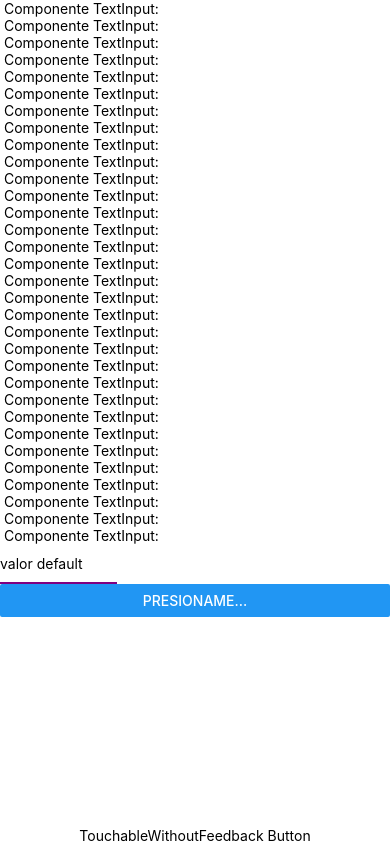
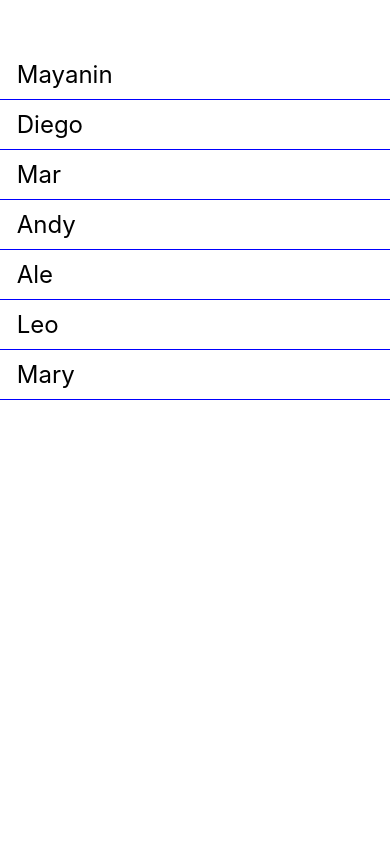
Before and after one commit to MayaGaS/ProgramacionMovil182, a React Native app in the folder holaMundo/: screen / in a window 390 px wide. Built offline with nearby package versions, Linux system fonts and the light colour scheme.

Commit message:
FlatList

```diff
--- a/holaMundo/App.js
+++ b/holaMundo/App.js
@@ -1,7 +1,7 @@
 // Importaciones
 import { StatusBar } from 'expo-status-bar';
-import { Button, StyleSheet, Text, View, TextInput, TouchableHighlight, TouchableOpacity, TouchableWithoutFeedback, ScrollView, Dimensions } from 'react-native';
-import React,{useState} from 'react'; //Importacion para hacer usos de datos
+import { Button, StyleSheet, Text, View, TextInput, TouchableHighlight, TouchableOpacity, TouchableWithoutFeedback, ScrollView, Dimensions, FlatList } from 'react-native';
+//import React,{useState} from 'react'; //Importacion para hacer usos de datos
 
 
 
@@ -17,80 +17,21 @@ import React,{useState} from 'react'; //Importacion para hacer usos de datos
 //Existen componentes, area donde se va a ejecutar
 export default function App() {
 
-  const[text, setText]= useState('valor default')
-  const[submit, setSubmit]= useState('')
-
   return (
 
     <View style={styles.container}>
 
-      <ScrollView  style={styles.scrollView}>
-
-      <Text> Componente TextInput: {submit} </Text>
-      <Text> Componente TextInput: {submit} </Text>
-      <Text> Componente TextInput: {submit} </Text>
-      <Text> Componente TextInput: {submit} </Text>
-      <Text> Componente TextInput: {submit} </Text>
-      <Text> Componente TextInput: {submit} </Text>
-      <Text> Componente TextInput: {submit} </Text>
-      <Text> Componente TextInput: {submit} </Text>
-      <Text> Componente TextInput: {submit} </Text>
-      <Text> Componente TextInput: {submit} </Text>
-      <Text> Componente TextInput: {submit} </Text>
-      <Text> Componente TextInput: {submit} </Text>
-      <Text> Componente TextInput: {submit} </Text>
-      <Text> Componente TextInput: {submit} </Text>
-      <Text> Componente TextInput: {submit} </Text>
-      <Text> Componente TextInput: {submit} </Text>
-      <Text> Componente TextInput: {submit} </Text>
-      <Text> Componente TextInput: {submit} </Text>
-      <Text> Componente TextInput: {submit} </Text>
-      <Text> Componente TextInput: {submit} </Text>
-      <Text> Componente TextInput: {submit} </Text>
-      <Text> Componente TextInput: {submit} </Text>
-      <Text> Componente TextInput: {submit} </Text>
-      <Text> Componente TextInput: {submit} </Text>
-      <Text> Componente TextInput: {submit} </Text>
-      <Text> Componente TextInput: {submit} </Text>
-      <Text> Componente TextInput: {submit} </Text>
-      <Text> Componente TextInput: {submit} </Text>
-      <Text> Componente TextInput: {submit} </Text>
-      <Text> Componente TextInput: {submit} </Text>
-      <Text> Componente TextInput: {submit} </Text>
-      <Text> Componente TextInput: {submit} </Text>
-
-      <TextInput style={styles.TextInput} placeholder='Escribe texto ...' onChangeText={(t)=>setText(t) } value={text}/>
-      <Button title='Presioname...' onPress={()=>{setSubmit(text); alert('Texto enviado')}}/>
-
-      </ScrollView>
-
-      {/* <TouchableHighlight
-        style={styles.touchable}
-        onPress={() => {setSubmit(text); alert('TouchableHighlight presionado'); }}
-        underlayColor={"#DDDDDD"}
-      >
-        <View style={styles.button}>
-          <Text style={styles.buttonText}> TouchableHighlight Button </Text>
-        </View>
-        </TouchableHighlight> */}
-
-        {/* <TouchableOpacity
-          style={styles.touchable}
-          onPress={() => {setSubmit(text); alert('TouchableOpacity presionado'); }}
-        >
-          <View style={styles.button}>
-            <Text style={styles.buttonText}> TouchableOpacity Button </Text>
-          </View>
-        </TouchableOpacity> */}
-
-      <TouchableWithoutFeedback
-        onPress={() => { setSubmit(text); alert('TouchableWithoutFeedback presionado'); }}
-      >
-        <View style={styles.button}>
-          <Text style={styles.buttonText}>TouchableWithoutFeedback Button</Text>
-        </View>
-      </TouchableWithoutFeedback>
-
+      <FlatList
+      data={[{key:1, name:'Mayanin'},
+            {key:2, name:'Diego'},
+            {key:3, name:'Mar'},
+            {key:4, name:'Andy'},
+            {key:5, name:'Ale'},
+            {key:6, name:'Leo'},
+            {key:7, name:'Mary'},
+      ]}
+      renderItem={({item})=><Text style={styles.item}> {item.name} </Text>} // Itera los datos que estan en la lista
+      />
 
       <StatusBar style="auto" />
     </View>
@@ -103,36 +44,17 @@ const styles = StyleSheet.create({
     flex: 1,
     flexDirection: 'column', //La forma en la que se acomoda el texto ("orden")
     backgroundColor: '#fff',
-    alignItems: 'center', // alinea el orden de izquierda a derecha
+    alignItems: 'strech', // alinea el orden de izquierda a derecha
     justifyContent: 'center', // orden de arriba a abajo
+    paddingTop: 50
   },
 
-  TextInput: {
-    width: '30%',
-    height: 40,
-    borderBottomColor: 'purple', // pone color a la línea de abajo
-    borderBottomWidth: 2, // es el grosor de la línea
-  },
-
-  touchable: {
-    marginTop: 20,
+  item:{
     padding: 10,
-    backgroundColor: 'blue',
-  },
-
-  touchableO: {
-    marginTop: 20,
-    padding: 10,
-    backgroundColor: '#DDDDDD',
-  },
-
-  toucableW: {
-    padding: 10,
-    backgroundColor: '#2196F3',
-  },
-
-  scrollView:{
-    width: Dimensions.get('window').width
+    fontSize: 24,
+    height: 50,
+    borderColor: 'blue',
+    borderBottomWidth: 1
   },
 
 });
```
